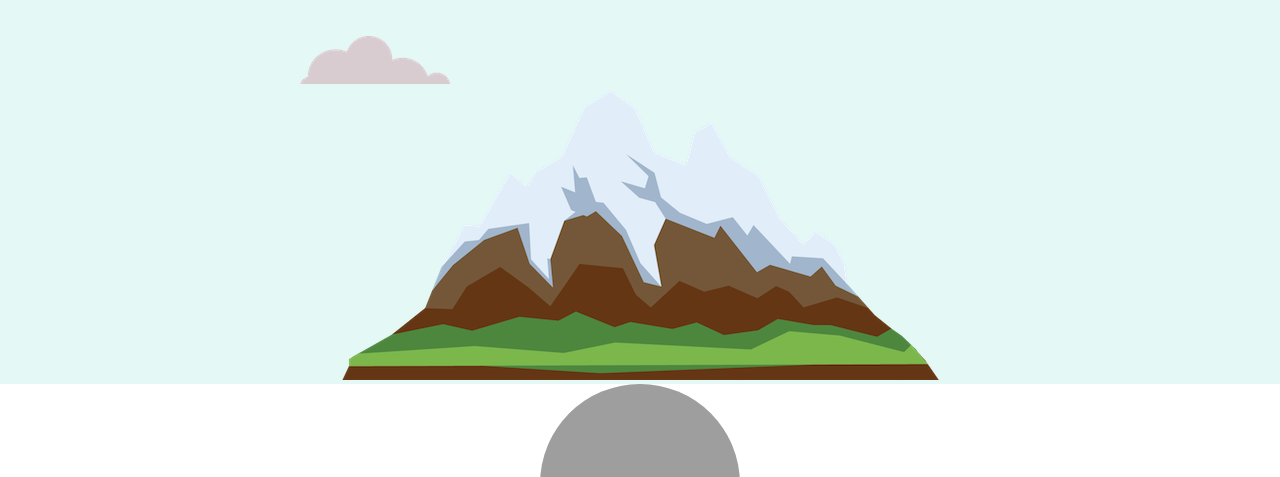
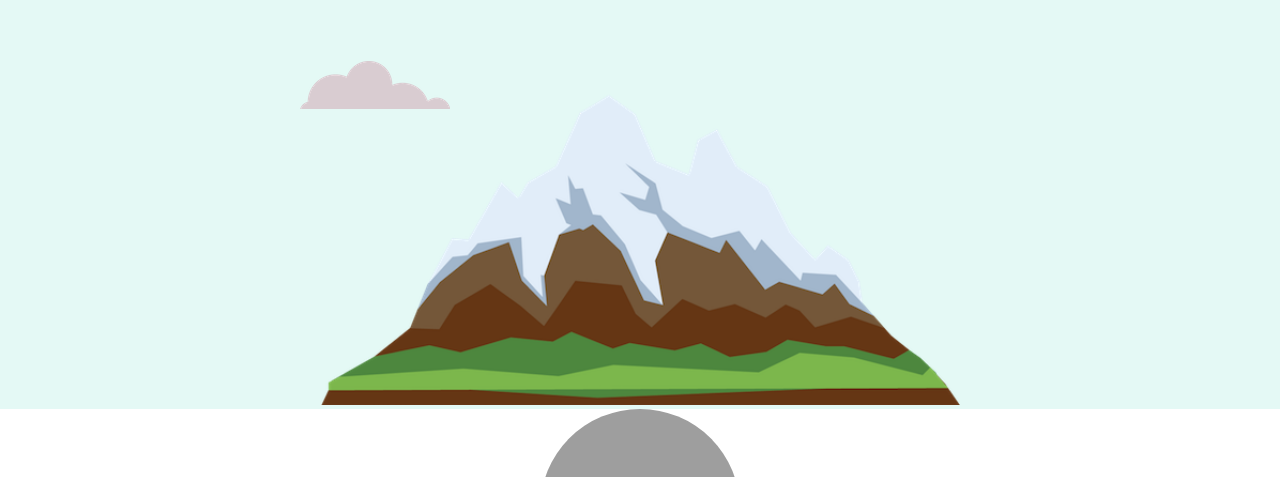
Before and after one commit to ismnish/mks, a plain HTML site: page index.html in a window 1280 px wide. Shown: the part 323-800 px from the top of the page. Drawn offline with Linux system fonts and the light colour scheme; grey boxes are pictures that could not be loaded.

Commit message:
final changes

```diff
--- a/css/styles.css
+++ b/css/styles.css
@@ -3,6 +3,8 @@ body{
     margin:0;
     text-align: center;
     font-family: 'Merriweather', serif;
+    width:100%;
+    height:100%;
 }
 h1{
 
@@ -59,6 +61,10 @@ padding: 50px 0 20px;
     position:absolute;
     right: 300px;
     top: 50px;
+}
+.mauntain{
+    width: 50%;
+    height:50%;
 }
 .bottom-cloud{
    position: absolute;
--- a/index.html
+++ b/index.html
@@ -14,13 +14,14 @@
 </head>
 
 <body>
+    <div>
     <div class="top-container">
         <img class="top-cloud" src="images/cloud.png" alt="cloud-img">
         <h1>I'm Manish.</h1>
 
         <h2>a <span id="pro">pro</span>grammer & developer</h2>
         <img class="bottom-cloud" src="images/cloud.png" alt="cloud-img">
-        <img src="images/mountain.png" alt="mountain-img">
+        <img class="mauntain" src="images/mountain.png" alt="mountain-img">
     </div>
 
     <div class="middle-container">
@@ -106,6 +107,7 @@
             <p id="copyright"> &copy; 2023 Manish Kumar Singh.</p>
         </div>
     </footer>
+</div>
 </body>
 
 </html>
```
